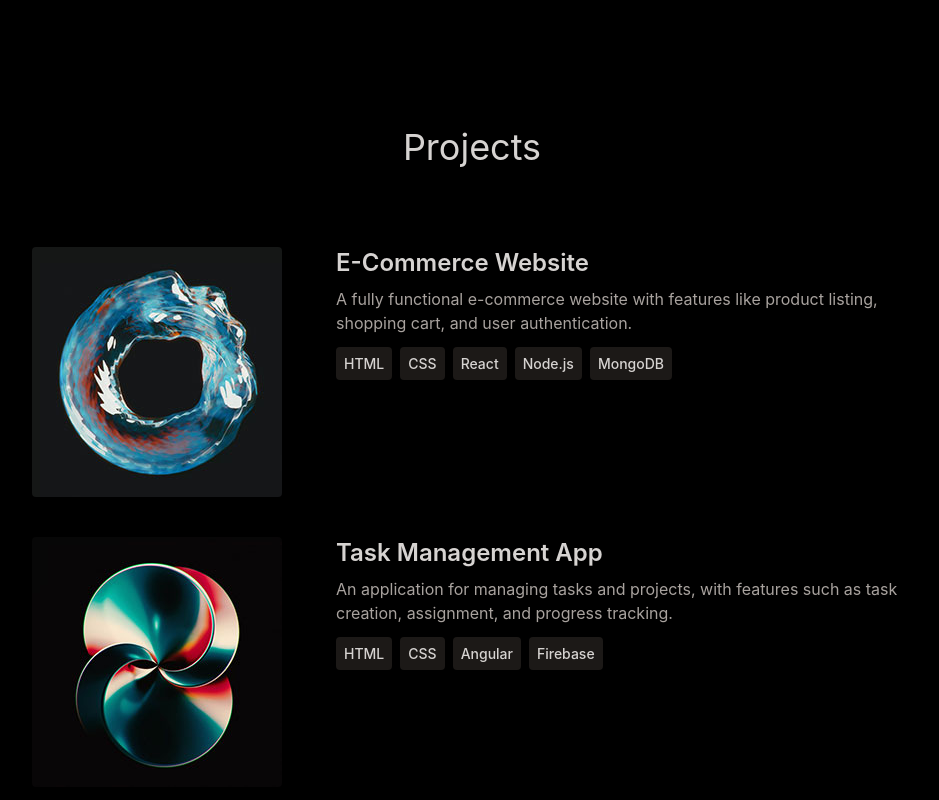
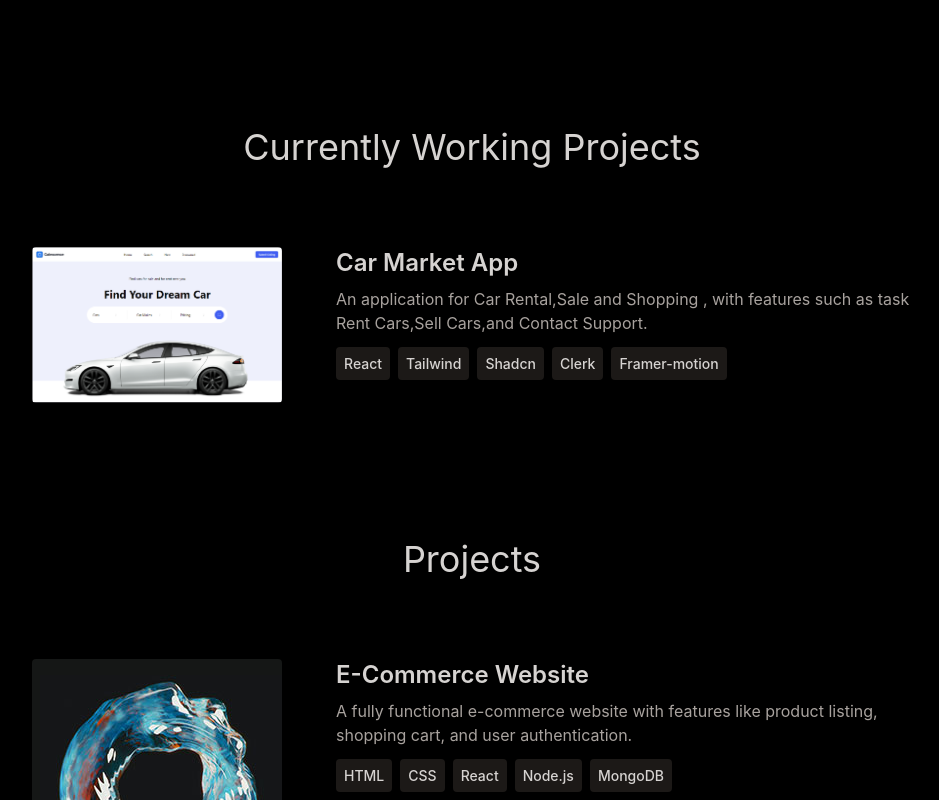
Before and after one commit to jam92444/Portfolio01, a React (Create React App) app: page / in a window 1280 px wide. Shown: the part 1220-2020 px from the top of the page, without its empty margins (168-1107 px from the left). Built offline with nearby package versions, Linux system fonts and the light colour scheme.

Commit message:
Added new Current Working Projects

```diff
--- a/src/Components/Projects.jsx
+++ b/src/Components/Projects.jsx
@@ -1,9 +1,57 @@
 import React from "react";
-import { PROJECTS } from "../constants";
+import { CURRENT_PROJECTS, PROJECTS } from "../constants";
 import { motion } from "framer-motion";
 
 const Projects = () => {
   return (
+    <div>
+      <div className="pb-4">
+        <motion.h2
+          whileInView={{ opacity: 1, y: 0 }}
+          initial={{ opacity: 0, y: -100 }}
+          transition={{ duration: 0.5 }}
+          className="my-20 text-center text-4xl"
+        >
+          Currently Working Projects
+        </motion.h2>
+        <div>
+          {CURRENT_PROJECTS.map((project, index) => (
+            <div key={index} className="mb-4 flex flex-wrap lg:justify-center">
+              <motion.div
+                whileInView={{ opacity: 1, x: 0 }}
+                initial={{ opacity: 0, x: -100 }}
+                transition={{ duration: 1 }}
+                className="w-full lg:w-1/4"
+              >
+                <img
+                  src={project.image}
+                  alt={project.title}
+                  width={250}
+                  height={250}
+                  className="mb-6 rounded"
+                />
+              </motion.div>
+              <motion.div
+                whileInView={{ opacity: 1, x: 0 }}
+                initial={{ opacity: 0, x: 100 }}
+                transition={{ duration: 1 }}
+                className="w-full max-w-xl lg:w-3/4"
+              >
+                <h3 className="mb-2 font-semibold text-2xl">{project.title}</h3>
+                <p className="mb-4 text-stone-400">{project.description}</p>
+                {project.technologies.map((tech, index) => (
+                  <span
+                    className="mr-2 rounded bg-stone-900 p-2 text-sm font-medium text-stone-300"
+                    key={index}
+                  >
+                    {tech}
+                  </span>
+                ))}
+              </motion.div>
+            </div>
+          ))}
+        </div>
+      </div>
       <div className="pb-4">
         <motion.h2
           whileInView={{ opacity: 1, y: 0 }}
@@ -19,7 +67,7 @@ const Projects = () => {
               <motion.div
                 whileInView={{ opacity: 1, x: 0 }}
                 initial={{ opacity: 0, x: -100 }}
-              transition={{ duration:1 }}
+                transition={{ duration: 1 }}
                 className="w-full lg:w-1/4"
               >
                 <img
@@ -33,7 +81,9 @@ const Projects = () => {
               <motion.div
                 whileInView={{ opacity: 1, x: 0 }}
                 initial={{ opacity: 0, x: 100 }}
-              transition={{ duration:1 }} className="w-full max-w-xl lg:w-3/4">
+                transition={{ duration: 1 }}
+                className="w-full max-w-xl lg:w-3/4"
+              >
                 <h3 className="mb-2 font-semibold text-2xl">{project.title}</h3>
                 <p className="mb-4 text-stone-400">{project.description}</p>
                 {project.technologies.map((tech, index) => (
@@ -49,6 +99,7 @@ const Projects = () => {
           ))}
         </div>
       </div>
+    </div>
   );
 };
 
--- a/src/constants/index.js
+++ b/src/constants/index.js
@@ -2,6 +2,7 @@ import project1 from "../assets/projects/project-1.webp";
 import project2 from "../assets/projects/project-2.webp";
 import project3 from "../assets/projects/project-3.webp";
 import project4 from "../assets/projects/project-4.webp";
+import project5 from "../assets/projects/CProject1.webp";
 
 export const HERO_CONTENT = `I am a passionate front-end developer with a knack for crafting robust and scalable web applications. I have honed my skills in like  React ,Java Script, Bootstrap, . My goal is to leverage my expertise to create innovative solutions that drive business growth and deliver exceptional user experiences.`;
 
@@ -68,6 +69,16 @@ export const PROJECTS = [
     technologies: ["HTML", "CSS", "Vue.js", "Express", "mySQL"],
   },
 ];
+export const CURRENT_PROJECTS = [
+  {
+    title: "Car Market App",
+    image: project5,
+    description:
+      "An application for Car Rental,Sale and Shopping , with features such as task Rent Cars,Sell Cars,and Contact Support.",
+    technologies: ["React", "Tailwind", "Shadcn", "Clerk","Framer-motion"],
+  },
+
+];
 
 export const CONTACT = {
   address: "South Ukkadam, Coimbatore",
```
Also changed, not shown: src/assets/projects/CProject1.webp (added). Lines whose indentation alone changed are shown as unchanged.
